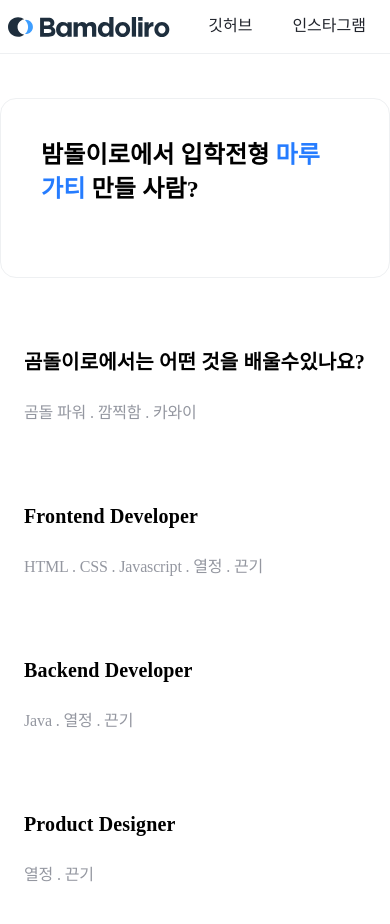
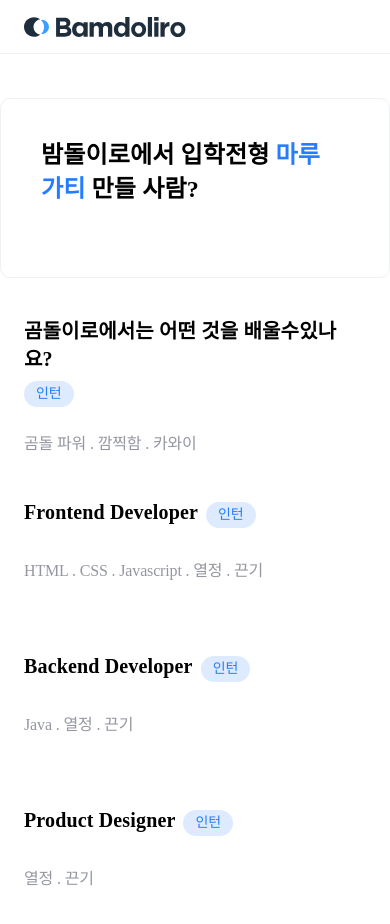
Before and after one commit to Bamdoliro/curry, a Next.js app: page / in a window 390 px wide. Shown: the top 924 px of the page. Built offline with nearby package versions, Linux system fonts and the light colour scheme.

Commit message:
ADD :: 반응형에서도 벳지 포함

```diff
--- a/src/components/Banner/index.tsx
+++ b/src/components/Banner/index.tsx
@@ -31,7 +31,7 @@
   height: 100%;
   padding: 40px;
   border: 1px solid ${color.gray200};
-  border-radius: 16px;
+  border-radius: 10px;
 
   @media (max-width: 1025px) {
     width: 100%;
--- a/src/components/CareerItem/index.tsx
+++ b/src/components/CareerItem/index.tsx
@@ -18,10 +18,10 @@
   return (
     <StyledCareerItem onClick={() => router.push(`/job/${id}`)}>
       <Column gap="24px">
-        <Row gap="8px" alignItems="center">
+        <div>
           <Position>{position}</Position>
           {badge && <Badge>{badge}</Badge>}
-        </Row>
+        </div>
         <Skils>
           {skils.map((item, index) =>
             index !== skils.length - 1 ? item + " . " : item
@@ -39,7 +39,7 @@
   align-items: center;
   width: 100%;
   height: 130px;
-  border-radius: 8px;
+  border-radius: 10px;
   cursor: pointer;
   padding: 0px 24px;
   &:hover {
@@ -50,6 +50,7 @@
 const Position = styled.p`
   ${font.H4}
   color: ${color.black};
+  padding: 0px 8px 8px 0px;
 `;
 
 const Skils = styled.p`
@@ -57,17 +58,12 @@
   color: ${color.gray500};
 `;
 
-const Badge = styled.div`
+const Badge = styled.span`
+  display: inline-block;
   ${font.p3}
   color: ${color.maruDefault};
-  display: flex;
-  align-items: center;
-  justify-content: center;
   height: 26px;
-  padding: 0px 12px;
+  padding: 2px 12px;
   border-radius: 16px;
   background-color: rgba(49, 130, 246, 0.16);
-  @media (max-width: 1025px) {
-    display: none;
-  }
 `;
--- a/src/components/SupportItem/index.tsx
+++ b/src/components/SupportItem/index.tsx
@@ -28,7 +28,7 @@
 
 const Title = styled.p`
   ${font.p3}
-  color: ${color.gray600};
+  color: ${color.gray500};
   width: 30%;
 `;
 
--- a/src/components/common/Header/index.tsx
+++ b/src/components/common/Header/index.tsx
@@ -47,7 +47,7 @@
   padding: 0px 100px;
   margin-bottom: 44px;
   @media (max-width: 1025px) {
-    padding: 0px 8px;
+    padding: 0px 24px;
   }
 `;
 
@@ -64,4 +64,7 @@
   align-items: center;
   gap: 8px;
   height: 100%;
+  @media (max-width: 1025px) {
+    display: none;
+  }
 `;
```
